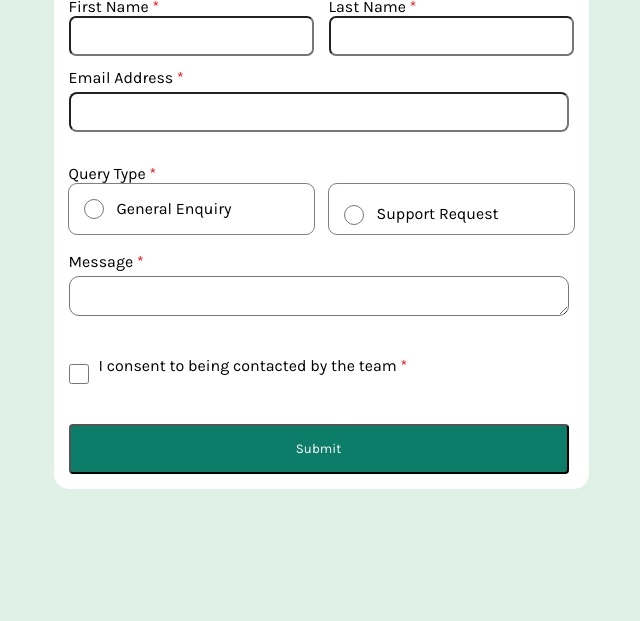
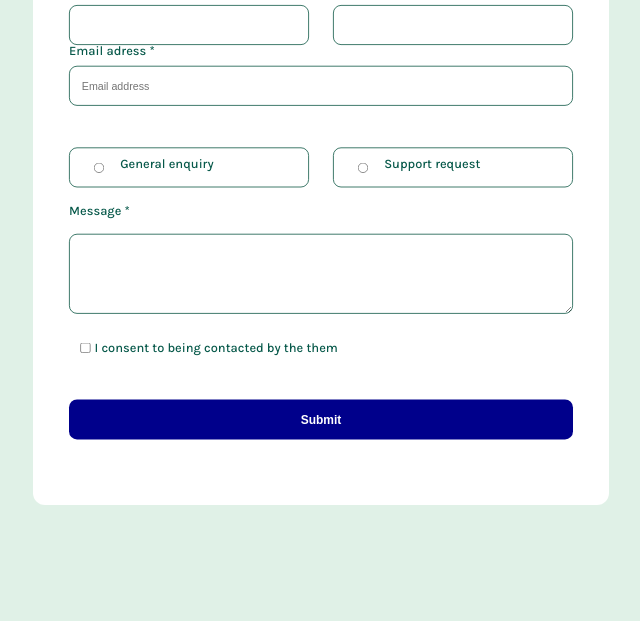
Before and after one commit to benidama/Registration-form, a plain HTML site: page index.html in a window 1280 px wide. Shown: the part 179-800 px from the top of the page, without its empty margins (319-959 px from the left). Drawn offline with Linux system fonts and the light colour scheme.

Commit message:
contact form

```diff
--- a/form.js
+++ b/form.js
@@ -1,49 +1,50 @@
+//Variables for inputs
+const firstName = document.getElementById("firstName");
+const lastName = document.getElementById("lastName");
+const emailAdress = document.getElementById("emailAdress");
+const generalEnquiry = document.getElementById("generalEnquiry");
+const supportRequest = document.getElementById("supportRequest");
+const message = document.getElementById("message");
+const consent = document.getElementById("consentCheckbox");
 const form = document.getElementById("form");
-const firstName = document.getElementById("firstName");
-const secondName = document.getElementById("secondName");
-const email = document.getElementById("email");
-const genQuery = document.getElementById("gen-query");
-const suppoRequ = document.getElementById("Support-reque");
-const message = document.getElementById("message");
-const consent = document.getElementById("checkbox");
 
-//Errors
-const firstNameError = document.getElementById("firstNameError");
-const secondNameError = document.getElementById("secondNameError");
-const emailError = document.getElementById("emailError");
-const enquiryError = document.getElementById("enquiryError");
-const messageError = document.getElementById("messageError");
-const consentError = document.getElementById("consentError");
+//Variables for errors
+const firstName_error = document.getElementById("firstName_error");
+const lastName_error = document.getElementById("lastName_error");
+const emailAdress_error = document.getElementById("emailAdress_error");
+const enquiry_error = document.getElementById("enquiry_error");
+const message_error = document.getElementById("message_error");
+const consent_error = document.getElementById("consent_error");
 
 //Reactions
 form.addEventListener("submit", (e) => {
   if (firstName.value === "" || firstName.value == null) {
     e.preventDefault();
-    console.log("Please enter your first name");
+    firstName_error.innerHTML = "Please enter your first name";
   }
 
   if (lastName.value === "" || lastName.value == null) {
     e.preventDefault();
-    secondNameError.innerHTML = "Please enter your second name";
+    lastName_error.innerHTML = "Please enter your last name";
   }
 
-  if (email.value === "" || email.value == null) {
+  if (emailAdress.value === "" || emailAdress.value == null) {
     e.preventDefault();
-    emailError.innerHTML = "Please enter valid email address";
+    emailAdress_error.innerHTML = "Please enter your email address";
   }
 
-  if (genQuery.checked === false && suppoRequ.checked === false) {
+  if (generalEnquiry.checked === false && supportRequest.checked === false) {
     e.preventDefault();
-    enquiryError.innerHTML = "Please specify your enquiry";
+    enquiry_error.innerHTML = "Please specify your enquiry";
   }
 
   if (message.value === "" || message.value == null) {
     e.preventDefault();
-    messageError.innerHTML = "Please, leave your comment";
+    message_error.innerHTML = "Please describe your question";
   }
 
   if (consent.checked === false) {
     e.preventDefault();
-    consentError.innerHTML = "please, consent in order to submit this form";
+    consent_error.innerHTML = "Please accept the privacy policy";
   }
 });
--- a/index.html
+++ b/index.html
@@ -1,3 +1,4 @@
+<!DOCTYPE html>
 <html lang="en">
   <head>
     <meta charset="UTF-8" />
@@ -8,64 +9,84 @@
       href="https://fonts.googleapis.com/css2?family=Karla:ital,wght@0,200..800;1,200..800&display=swap"
       rel="stylesheet"
     />
-    <link rel="stylesheet" href="style.css" />
-    <link
-      rel="shortcut icon"
-      href="./images/favicon-32x32.png"
-      type="image/x-icon"
-    />
+    <link rel="stylesheet" href="./style.css" />
     <title>Contact form</title>
   </head>
+
   <body>
-    <div id="container">
-     <div class="together">
-      <h2>Contact Us</h2>
-    <form id="form">
-      <div class="full-name">
-        <div class="name">
-          <label for="fistName">First Name <span class="require">*</span></label> <br />
-          <input type="text" id="fistName" class="name" name="name"  />
-          <span id="firstNameError"></span>
+    <div class="container">
+      <div class="contact-form">
+        <div id="errors"></div>
+        <h1 id="us">Contact us</h1>
+        <form id="form" class="form">
+          <div class="contact names">
+            <div class="first-name">
+              <label for="firstName">First Name *</label>
+              <input type="text" name="first name" id="firstName" />
+              <span id="firstName_error"></span>
             </div>
-        <div class="name">
-          <label for="fistName">Last Name <span class="require">*</span></label> <br />
-          <input type="text" id="secondName" class="name" name="name"  />
-          <span id="secondNameError"></span>
+            <div class="last-name">
+              <label for="lastName">Last Name *</label>
+              <input type="text" name="last name" id="lastName" />
+              <span id="lastName_error"></span>
             </div>
           </div>
           <br />
-      <div id="email-card">
-        <label for="email">Email Address <span class="require">*</span></label> <br />
-        <input type="email" name="email" id="email" class="amail"  />
-        <span class="emailError"></span>
+          <div class="contact email-adress">
+            <label for="email-adress">Email adress *</label>
+            <input
+              type="email"
+              id="emailAdress"
+              placeholder="Email address"
+              title="Email address"
+            />
+            <span id="emailAdress_error"></span>
+          </div>
+          <div id="enqurries">
+            <div class="support">
+              <input
+                type="radio"
+                value="General enquiry"
+                name="enquiry"
+                id="generalEnquiry"
+              />
+              <label for="general-enquiry">General enquiry</label>
+            </div>
+
+            <div class="support">
+              <input
+                type="radio"
+                value="Support request"
+                name="request"
+                id="supportRequest"
+              />
+              <label for="support-request">Support request</label>
+            </div>
+          </div>
+          <span id="enquiry_error"></span>
+          <div class="message">
+            <label for="message">Message *</label>
+            <br />
+            <br />
+            <textarea name="" id="message"></textarea>
+            <span id="message_error"></span>
           </div>
           <br />
-      <div class="radio-input">
-        <label for="query-ty" class="daus">Query Type <span class="require">*</span></label> <br />
-      <div id="displays">
-        <div class="radio-option">
-          <input type="radio" id="gen-query" class="sizing"  name="name-query" value="General Enquiry"  />
-          <label for="gen-query">General Enquiry</label>
+          <div class="consent">
+            <div id="agree">
+              <input type="checkbox" id="consentCheckbox" />
+              <label id="consent-label" for="consent-checkbox"
+                >I consent to being contacted by the them</label
+              >
             </div>
-        <div class="radio-option positio">
-          <input type="radio" id="Support-reque" class="forn-query sizing" name="name-query" value="Support Request"  />
-          <label for="Support-reque" class="label-sup">Support Request</label>
+
+            <div id="policy-check">
+              <span id="consent_error"></span>
             </div>
           </div>
-      <span class="enquiryError"></span>
-     </div>
-      <div id="form-message">
-        <label for="message">Message <span class="require">*</span></label> <br />
-        <textarea cols="49" rows="40" name="message" id="message" class="area"></textarea>
-        <span id="messageError"></span>
-      </div>
-      <div id="checker">
-        <input type="checkbox" id="checkbox" class="sizing check"  />
-        <label for="checkbox">I consent to being contacted by the team <span class="require">*</span></label>
-      </div>
-      <span id="consentError"></span>
-      <button type="submit" id="button">Submit</button>
-    </div>
+
+          <br />
+          <button type="submit" id="submit">Submit</button>
         </form>
       </div>
     </div>
--- a/style.css
+++ b/style.css
@@ -1,189 +1,194 @@
 * {
-  padding: 0px;
-  margin: 0px;
+  margin: 0;
+  padding: 0;
   box-sizing: border-box;
-  font-family: "Karla";
 }
 
-#container {
-  display: flex;
-  flex-direction: column;
-  align-items: center;
-  justify-content: center;
-  height: 100vh;
-  background-color: hsl(148, 38%, 91%);
-}
-.together {
-  background-color: hsl(0, 0%, 100%);
-  padding: 15px;
-  border-radius: 15px;
+body {
+  font-family: "Karla", sans-serif;
+  background: #e0f1e7;
 }
 
-.amail {
-  border-radius: 8px;
+h1 {
+  font-size: 30px;
+  color: #065849;
+  letter-spacing: -1px;
+  font-weight: 700;
+  padding: 20px 0px 0px 20px;
 }
 
-#button {
-  border-radius: 8px;
+.container {
+  scale: 0.8;
+  display: flex;
+  justify-content: center;
+  align-items: center;
+  height: 100vh;
 }
 
-.name {
-  width: 245px;
-  height: 40px;
-  border-radius: 7px;
+.contact-form {
+  background: white;
+  width: 720px;
+  height: 710px;
+  border-radius: 15px;
+  overflow: scroll;
 }
 
-.change {
+.form {
+  display: flex;
+  justify-content: center;
+  align-items: center;
+  flex-direction: column;
+  padding: 0px 40px 30px 40px;
+}
+
+#us {
+  margin-left: 20px;
+}
+
+label {
+  margin-bottom: 10px;
+  color: #065849;
+  font-weight: 500;
+}
+
+.names {
+  display: flex;
+  justify-content: center;
+  gap: 30px;
+}
+
+.names input {
+  width: 300px;
+  height: 50px;
+  border-radius: 10px;
+  border: 1.5px solid rgb(16, 89, 70);
+}
+
+.first-name {
   display: flex;
   flex-direction: column;
 }
 
-.query {
-  width: 245px;
-  height: 40px;
+input {
+  padding-left: 15px;
 }
 
-#email {
-  width: 500px;
-  height: 40px;
-  margin-top: 5px;
+.last-name {
+  display: flex;
+  flex-direction: column;
+}
+
+.email-adress {
+  display: flex;
+  justify-content: center;
+  flex-direction: column;
+  position: relative;
+  bottom: 22px;
+}
+
+#enqurries {
+  margin-top: 30px;
+  display: flex;
+  gap: 30px;
+}
+.email-adress input {
+  width: 630px;
+  height: 50px;
+  border-radius: 10px;
+  border: 1.5px solid rgb(16, 89, 70);
+}
+
+#querry {
+  display: flex;
+  justify-content: center;
+  margin-top: 40px;
+  gap: 30px;
+}
+
+.support {
+  display: flex;
+  height: 100%;
+  align-items: center;
+  gap: 20px;
+  width: 300px;
+  height: 50px;
+  border-radius: 10px;
+  border: 1.5px solid rgb(16, 89, 70);
+  padding-left: 30px;
+}
+
+.message {
+  margin-top: 15px;
 }
 
 #message {
-  width: 500px;
-  height: 40px;
-  margin-top: 5px;
-}
-#email-card {
-  margin-top: 12px;
+  padding: 10px;
+  max-width: 630px;
+  min-width: 630px;
+  height: 100px;
+  border-radius: 10px;
+  border: 1.5px solid rgb(16, 89, 70);
 }
 
-#checker {
-  margin-right: 160px;
+.consent {
+  display: flex;
+  align-items: center;
+  flex-direction: column;
+  height: 10px;
+  margin-bottom: 15px;
+  margin-left: -280px;
 }
 
-.full-name {
-  display: flex;
-  flex-direction: row;
-  gap: 15px;
+h3 {
+  color: #065849;
+  font-weight: 500;
 }
 
-input {
-  border-radius: 3px;
+h4 {
+  color: #065849;
+  font-weight: 600;
 }
 
-#checker {
-  display: flex;
-  gap: 10px;
+/* SUMNIT BUTTON */
+#submit {
   margin-top: 40px;
-  margin-bottom: 40px;
+  font-size: 15px;
+  color: white;
+  font-weight: 600;
+  background: darkblue;
+  width: 630px;
+  height: 50px;
+  border-radius: 10px;
+  border: 0px solid rgb(158, 117, 124);
 }
 
-#button {
-  border-radius: 4px;
-  width: 500px;
-  height: 50px;
-  color: hsl(0, 0%, 100%);
-  background-color: hsl(169, 82%, 27%);
+span {
+  color: red;
+  font-weight: 500;
 }
 
-.form-item {
-  display: flex;
-  flex-direction: row;
-  width: 245px;
-  height: 40px;
+#enquiry_error {
+  margin-top: 5px;
+  margin-left: -430px;
 }
 
-.area {
-  border-radius: 10px;
+#policy-check {
+  display: inline-block;
+  flex-direction: column;
+  margin-bottom: 80px;
 }
 
-.forn-query {
-  margin-top: 32px;
+#consent_error {
+  margin-left: -50px;
+  margin-top: -500px;
 }
 
-#full-form {
-  background-color: hsl(0, 0%, 100%);
+#agree {
+  display: flex;
+  align-items: center;
+  gap: 5px;
 }
 
-.require {
-  color: red;
-}
-
-.daus {
-  margin-top: 1px;
-}
-
-.radio-input {
-  display: flex;
-  margin-top: 12px;
-  flex-direction: column;
-  justify-content: center;
-  justify-items: center;
-}
-
-#displays {
-  display: flex;
-  flex-direction: row;
-  justify-content: center;
-  justify-items: center;
-  position: relative;
-  gap: 15px;
-  bottom: 18px;
-}
-
-.check {
-  display: flex;
-  margin-top: 8px;
-}
-.notification {
-  display: none;
-  color: red;
+#consent-label {
   margin-top: 10px;
 }
-
-.positio {
-  position: relative;
-  padding-bottom: 20px;
-}
-
-.radio-option {
-  outline: solid 1px grey;
-  width: 245px;
-  height: 50px;
-  padding-left: 15px;
-  display: flex;
-  align-items: center;
-  gap: 13px;
-  border-radius: 8px;
-}
-
-.label-sup {
-  display: flex;
-  padding-top: 30px;
-  align-items: center;
-}
-
-.sizing {
-  width: 20px;
-  height: 20px;
-}
-
-.success {
-  background-color: darkslategray;
-  position: fixed;
-  top: 10%;
-  left: 50%;
-  padding: 13px;
-  color: rgb(207, 207, 205);
-  border-radius: 10px;
-  display: block;
-}
-
-#message-succ {
-  display: none;
-}
-
-.form-error {
-  display: block;
-}
```
Lines whose indentation alone changed are shown as unchanged.
